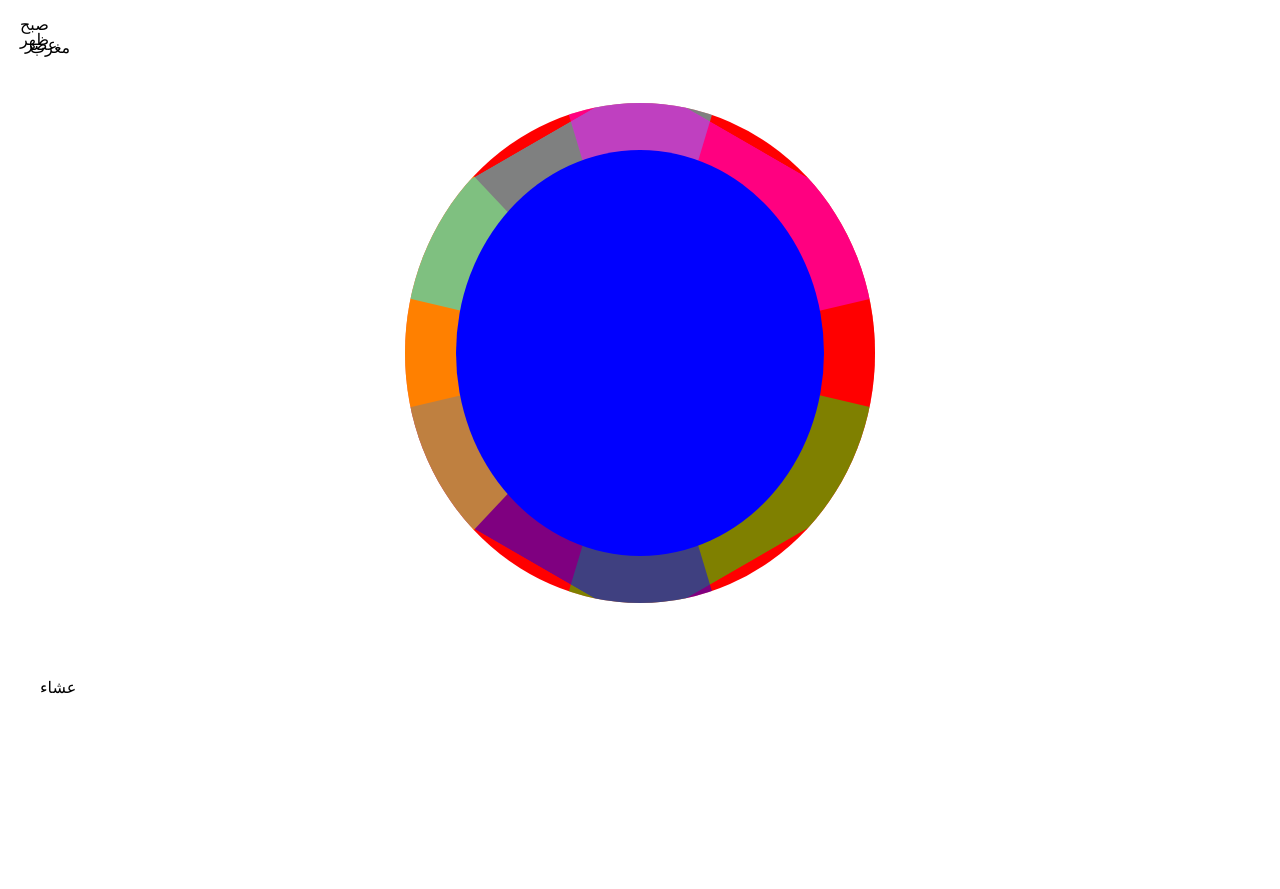
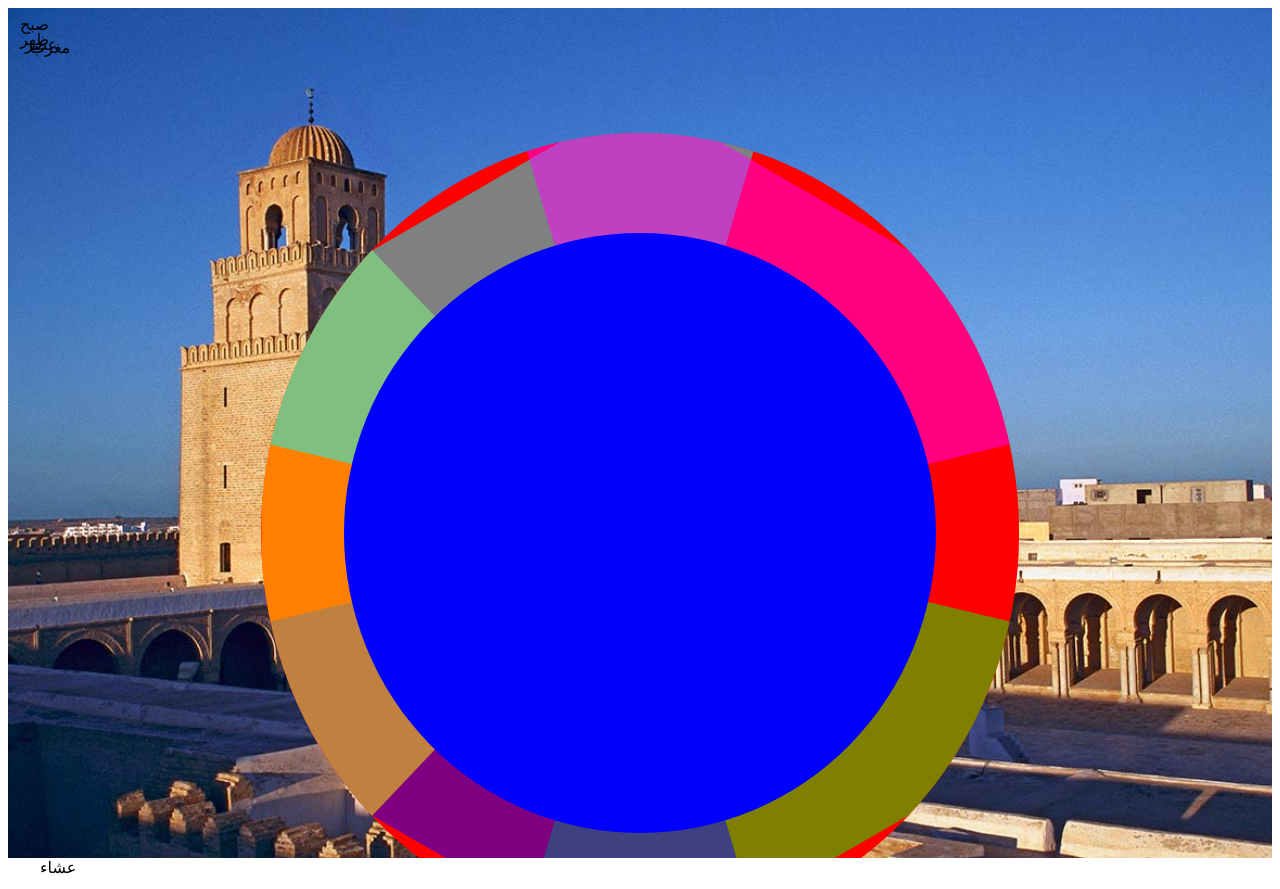
Before and after one commit to WassimBesghayer/Prayers-Clock, a plain HTML site: page index.html in a window 1280 px wide. Before the commit the page ends 800 px from the top, so only its background shows below. Drawn offline with Linux system fonts and the light colour scheme.

Commit message:
advancement

```diff
--- a/style.scss
+++ b/style.scss
@@ -1,6 +1,10 @@
 .display{
-    height: 100%;
+    display: grid;
+        // grid-area: 4fr / 2fr;
+    height: 100% !important;
     overflow: hidden;
+    background-image:url(./media/images/great-mosque-kairouan.jpg);
+    background-size: cover;
 }
 
 #main-frame {
@@ -9,16 +13,16 @@
     align-items: center;
     width: 100%;
     height: 650px; /* Match outer-arch height */
+    padding-top: 200px;
     overflow: hidden;
-    margin-top: 20px;
 }
 
 #outer-arch {
     position: relative;
     border-radius: 50%;
     background-color: red;
-    width: 37.25%;
-    height: 500px;
+    width: 60%;
+    height: 800px;
     display: flex;
     justify-content: center;
     align-items: center;
@@ -30,7 +34,7 @@
     border-radius: 50%;
     background-color: blue;
     width: 78%;
-    height: 406px;
+    height: 600px;
 }
 
 .slice {
```
Also changed, not shown: media/images/MinaretMosqueeZitounaTunis.JPG (added), media/images/great-mosque-kairouan.jpg (added), media/images/great-mosque-of-testour-beja-tunisia.jpeg (added), media/images/jara mosque.jpg (added), media/images/testour.jpg (added), style.css, 1 other file.
